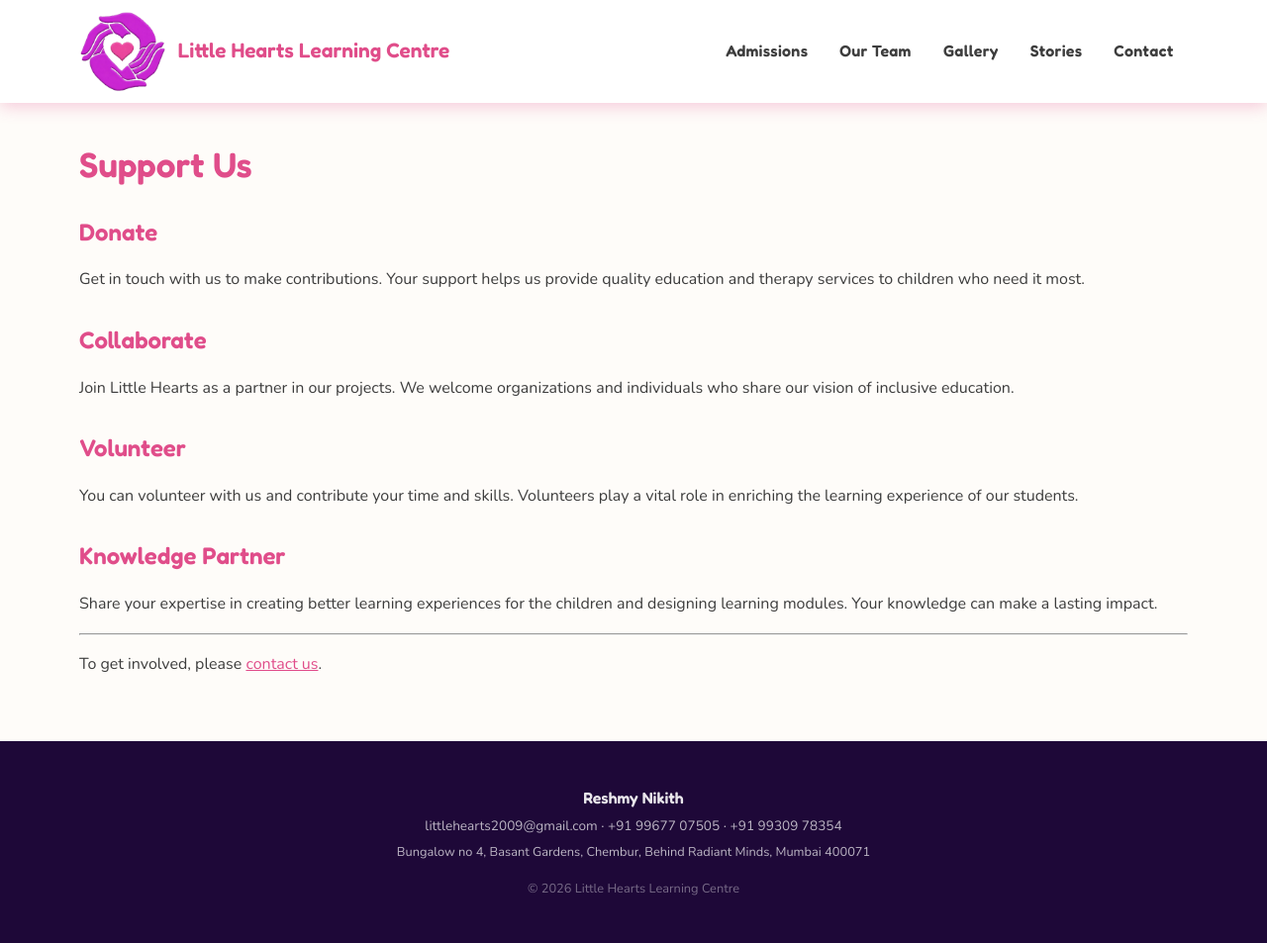
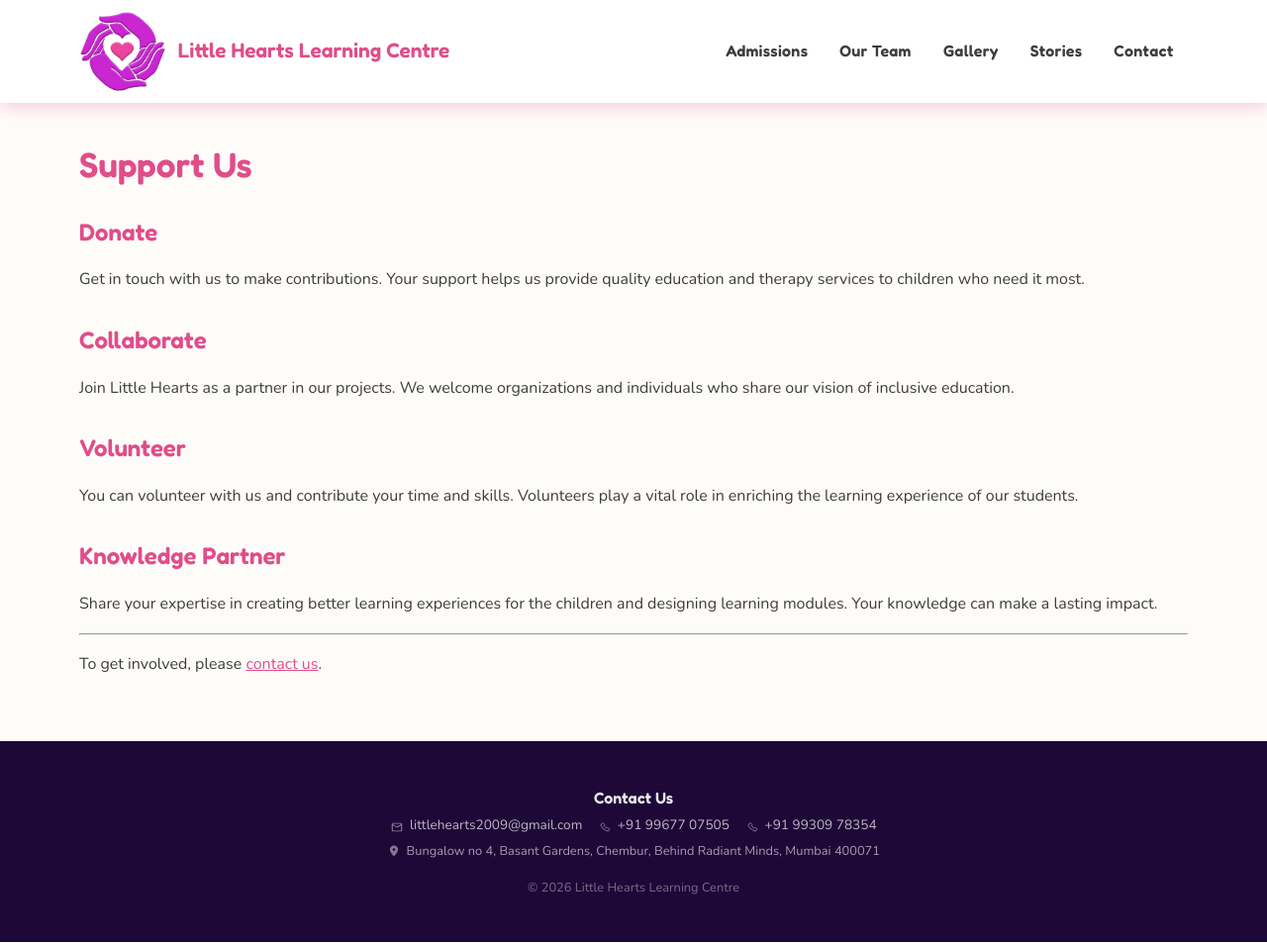
Before and after one commit to Cortinarius-I/LHLC_deCAP, a Jekyll site: the page built from support.md, in a window 1280 px wide and 953 px high. Shown: the whole window at 99% size. Built offline with Jekyll 4.4.1, drawn with Linux system fonts in a browser that asks for light colours.

Commit message:
fix contact links and footer

```diff
--- a/_includes/footer.html
+++ b/_includes/footer.html
@@ -2,15 +2,28 @@
 <footer class="footer">
 <div class="footer-inner">
 <div class="footer-contact-info">
-  <p class="footer-contact-person">{{ c.contact_person }}</p>
+  <p class="footer-contact-person"><a href="{{ "/contact/" | relative_url }}">Contact Us</a></p>
   <p class="footer-contact-details">
-    <a href="mailto:{{ c.email }}">{{ c.email }}</a>
-    &middot;
-    <a href="tel:{{ c.phone | remove: ' ' }}">{{ c.phone }}</a>
+    <span class="footer-detail-item">
+      <svg class="footer-icon" viewBox="0 0 20 20" fill="none" aria-hidden="true"><path d="M2.5 5.5A1.5 1.5 0 0 1 4 4h12a1.5 1.5 0 0 1 1.5 1.5v9A1.5 1.5 0 0 1 16 16H4a1.5 1.5 0 0 1-1.5-1.5v-9zm1.5 0v.217l6 3.6 6-3.6V5.5a.5.5 0 0 0-.5-.5H4a.5.5 0 0 0-.5.5zm12.5 1.617-5.4 3.24a1 1 0 0 1-1.2 0L4 7.117V14.5a.5.5 0 0 0 .5.5h11a.5.5 0 0 0 .5-.5V7.117z" fill="currentColor"/></svg>
+      <a href="mailto:{{ c.email }}">{{ c.email }}</a>
+    </span>
+    <span class="footer-detail-item">
+      <svg class="footer-icon" viewBox="0 0 20 20" fill="none" aria-hidden="true"><path d="M6.6 4a1 1 0 0 0-.92.614L4.3 7.6A12.38 12.38 0 0 0 11 14.3a12.38 12.38 0 0 0 3.4 1.4 1 1 0 0 0 1.114-.44l1.2-1.8a1 1 0 0 0-.28-1.36l-2.4-1.6a1 1 0 0 0-1.12.04l-.74.56a8.38 8.38 0 0 1-3.07-3.07l.56-.74a1 1 0 0 0 .04-1.12L8.06 4.28A1 1 0 0 0 7.2 4H6.6z" stroke="currentColor" stroke-width="1.2" stroke-linejoin="round"/></svg>
+      <a href="tel:{{ c.phone | remove: ' ' }}">{{ c.phone }}</a>
+    </span>
     {% assign alt = c.phone_alt | strip %}
-    {% if alt != "" %}&middot; <a href="tel:{{ alt | remove: ' ' }}">{{ alt }}</a>{% endif %}
+    {% if alt != "" %}
+    <span class="footer-detail-item">
+      <svg class="footer-icon" viewBox="0 0 20 20" fill="none" aria-hidden="true"><path d="M6.6 4a1 1 0 0 0-.92.614L4.3 7.6A12.38 12.38 0 0 0 11 14.3a12.38 12.38 0 0 0 3.4 1.4 1 1 0 0 0 1.114-.44l1.2-1.8a1 1 0 0 0-.28-1.36l-2.4-1.6a1 1 0 0 0-1.12.04l-.74.56a8.38 8.38 0 0 1-3.07-3.07l.56-.74a1 1 0 0 0 .04-1.12L8.06 4.28A1 1 0 0 0 7.2 4H6.6z" stroke="currentColor" stroke-width="1.2" stroke-linejoin="round"/></svg>
+      <a href="tel:{{ alt | remove: ' ' }}">{{ alt }}</a>
+    </span>
+    {% endif %}
   </p>
-  <p class="footer-address">{{ c.address }}</p>
+  <p class="footer-address">
+    <svg class="footer-icon" viewBox="0 0 20 20" fill="none" aria-hidden="true"><path d="M10 2a6 6 0 0 1 6 6c0 4-6 10-6 10S4 12 4 8a6 6 0 0 1 6-6zm0 4a2 2 0 1 0 0 4 2 2 0 0 0 0-4z" fill="currentColor" opacity=".9"/></svg>
+    {{ c.address }}
+  </p>
 </div>
 <p class="footer-copy">&copy; {{ "now" | date: "%Y" }} {{ site.title }}</p>
 </div>
--- a/assets/css/main.scss
+++ b/assets/css/main.scss
@@ -1715,6 +1715,38 @@
   font-weight: 600;
 }
 
+.footer-contact-person a {
+  color: inherit;
+  text-decoration: none;
+}
+
+.footer-contact-person a:hover {
+  text-decoration: underline;
+}
+
+.footer-icon {
+  width: 14px;
+  height: 14px;
+  flex-shrink: 0;
+  color: rgba(255, 255, 255, 0.5);
+  position: relative;
+  top: 1px;
+}
+
+.footer-detail-item {
+  display: inline-flex;
+  align-items: center;
+  gap: 0.35rem;
+}
+
+.footer-contact-details {
+  display: flex;
+  flex-wrap: wrap;
+  justify-content: center;
+  gap: 0.25rem 1rem;
+  margin: 0.2rem 0;
+}
+
 .footer-contact-details a,
 .footer-address {
   color: rgba(255, 255, 255, 0.7);
@@ -1728,9 +1760,17 @@
 }
 
 .footer-address {
-  display: block;
+  display: flex;
+  align-items: flex-start;
+  justify-content: center;
+  gap: 0.35rem;
   margin-top: 0.2rem;
   font-size: 0.8rem;
+  color: rgba(255, 255, 255, 0.6);
+}
+
+.footer-address .footer-icon {
+  margin-top: 2px;
 }
 
 .footer-copy {
--- a/support.md
+++ b/support.md
@@ -21,4 +21,4 @@
 
 ---
 
-To get involved, please [contact us](/contact/).
+To get involved, please [contact us]({{ "/contact/" | relative_url }}).
```
